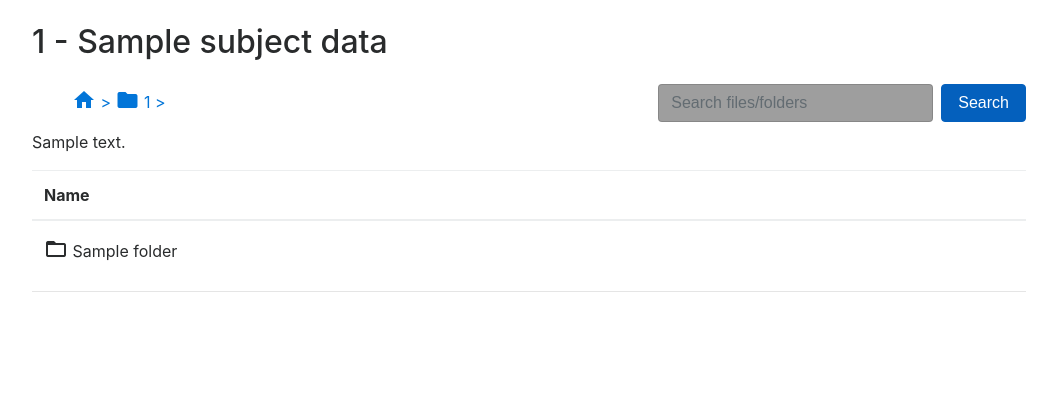
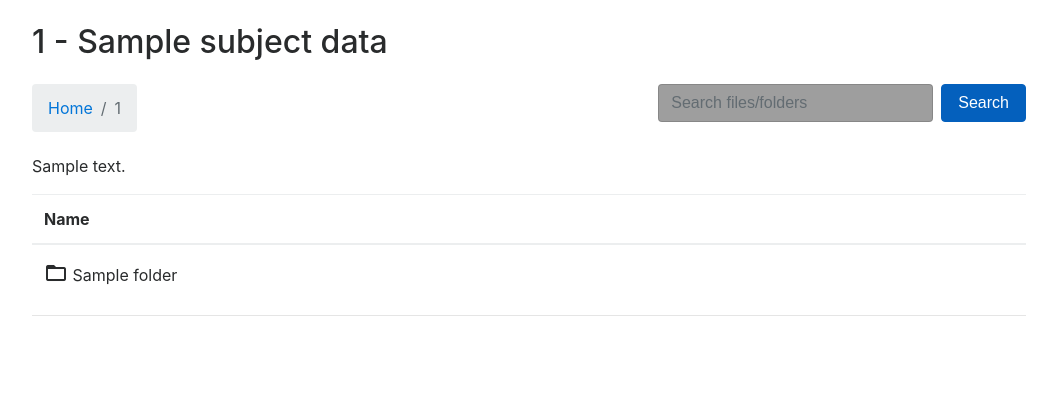
Before and after one commit to JortdeBokx/WebTechTeam, a Flask app: template Markis/templates/subject.html in a window 1280 px wide. Shown: the part 56-476 px from the top of the page, without its empty margins (111-1168 px from the left). Run offline with Flask 2, Linux system fonts and the light colour scheme; the template is opened without the code that fills it: most values are stand-ins (such as "Sample title", 1, 10 or a date in 2020); some libraries are stand-ins or nearby versions; grey boxes are pictures that could not be loaded.

Commit message:
breadcrumb change

```diff
--- /dev/null
+++ b/Markis/templates/includes/_breadcrumb.html
@@ -0,0 +1,6 @@
+<div class="d-inline-block">
+	<ol class="breadcrumb">
+		<li class="breadcrumb-item"><a href="/">Home</a></li>
+		<li class="breadcrumb-item active">{{subjectDataSet.subject_id}}</li>
+	</ol>
+</div>
--- a/Markis/templates/subject.html
+++ b/Markis/templates/subject.html
@@ -6,23 +6,7 @@
  </div>
 </div>
 
-<div class="d-inline-block">
- <ol>
-     <li class="d-inline">
-         <a href="/">
-             <i class="material-icons" id="icon">home</i>
-             <span> ></span>
-         </a>
-     </li>
-     <li class="d-inline">
-         <a href="">
-             <i class="material-icons" id="icon">folder</i>
-             <span>{{subjectDataSet.subject_id}} ></span>
-         </a>
-     </li>
- </ol>
-</div>
-
+{% include 'includes/_breadcrumb.html' %}
 {% include 'includes/_searchbar.html' %}
 
 <div class="content">
```
